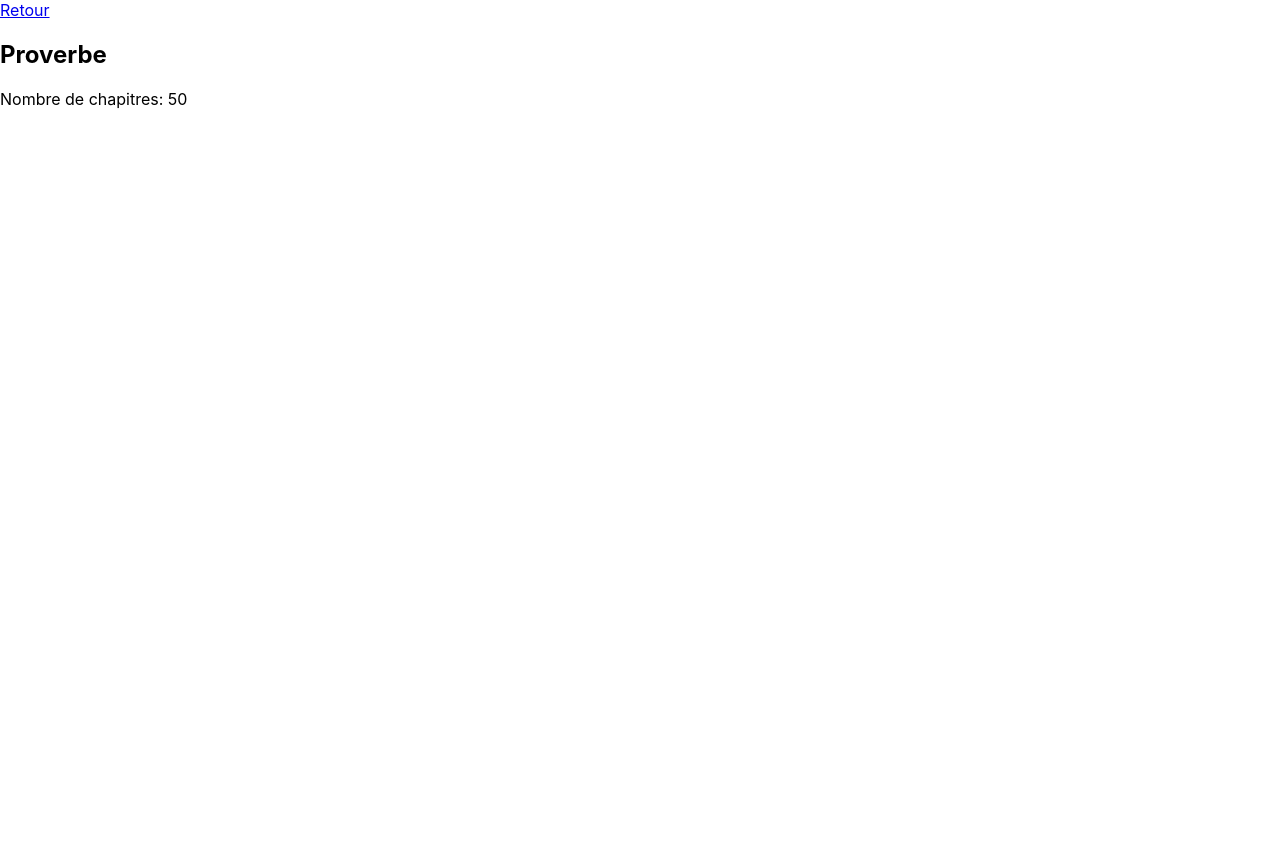
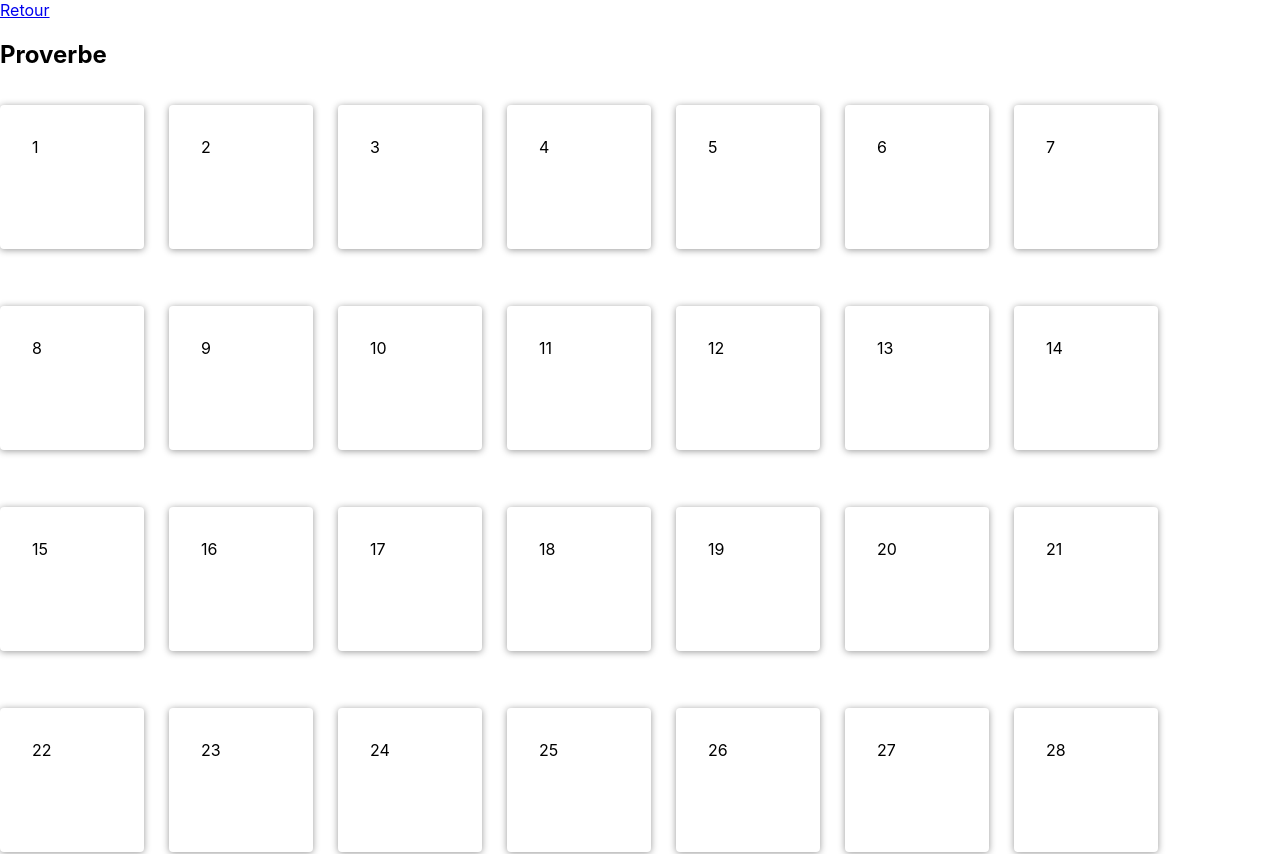
Before and after one commit to kaliacad/bible-tracker, a React (Create React App) app: page /books/1 in a window 1280 px wide. Shown: the top 854 px of the page. Before the commit the page ends 800 px from the top, so only its background shows below. Built offline with nearby package versions, Linux system fonts and the light colour scheme.

Commit message:
add chapters cards
resolve: #1

```diff
--- a/src/components/BookDetails.js
+++ b/src/components/BookDetails.js
@@ -4,12 +4,35 @@ import { books } from "../data/books";
 export default function BookDetails() {
   const { slug } = useParams()
   const book = books.find(item => item.id == slug)
+  const chapters = Array.from({ length: book.chapter }, (value, idx) => idx + 1)
 
-    return (
-        <>
-        <Link to="/">Retour</Link>
-        <h2>{ book.title } </h2>
-        <p>Nombre de chapitres: { book.chapter }</p>
-        </>
-      )
+  return (
+    <>
+      <Link to="/">Retour</Link>
+      <h2>{book.title} </h2>
+      <div
+        style={{
+          display: 'flex',
+          flexWrap: 'wrap',
+          gap: '25px',
+        }}
+      >
+        {
+          chapters.map(chap =>
+            <p
+              style={{
+                borderRadius: '.25rem',
+                boxShadow: '0 1px 7px #999',
+                padding: '2em',
+                height: '5em',
+                width: '5em'
+              }}
+            >
+              {chap}
+            </p>
+          )
+        }
+      </div>
+    </>
+  )
 }
--- a/src/components/BookList.js
+++ b/src/components/BookList.js
@@ -3,7 +3,7 @@ import { books } from '../data/books';
 
 export default function BookList() {
 
-  const listItems = books.map((book, index) =>
+  const listItems = books.map((book) =>
     <Link to={`/books/${book.id}`}>
       <li
         key={book.id}
--- a/src/data/books.js
+++ b/src/data/books.js
@@ -2,8 +2,8 @@ export const books = [
     { title: 'Proverbe', chapter: 50, id: 1 },
     { title: 'Tite', chapter: 3, id: 2 },
     { title: 'Philémon', chapter: 1, id: 3 },
-    { title: 'Hebreux', chapter: 1, id: 4 },
-    { title: 'Jacques', chapter: 1, id: 5 },
+    { title: 'Hebreux', chapter: 25, id: 4 },
+    { title: 'Jacques', chapter: 5, id: 5 },
     { title: 'Genese', chapter: 40, id: 6 },
     { title: 'Exode', chapter: 36, id: 7 },
   ];
```
